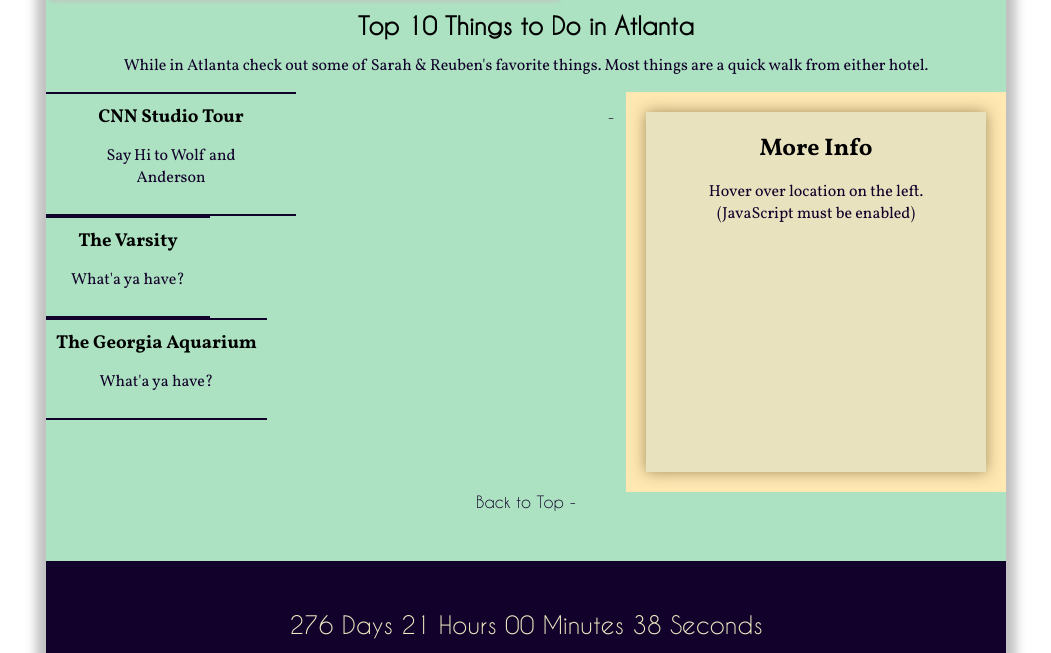
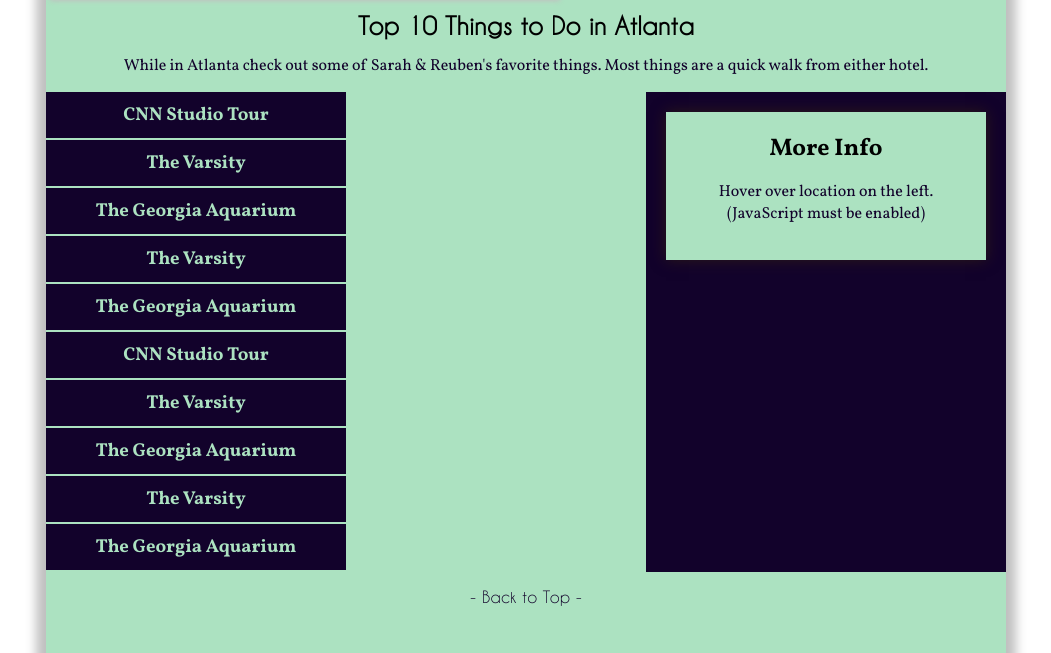
Before and after one commit to reubeningber/-Weddingber, a plain HTML site: page index.html in a window 1280 px wide. Shown: the part 4976-5629 px from the top of the page, without its empty margins (114-1165 px from the left). Drawn offline with nearby package versions, Linux system fonts and the light colour scheme; some packages are replaced by stand-ins of ours.

Commit message:
Styles Destination Guide map

```diff
--- a/index.html
+++ b/index.html
@@ -290,24 +290,54 @@
 						<h3 class="section-sub-hd">Top 10 Things to Do in Atlanta</h3>
 
 						<p>While in Atlanta check out some of Sarah & Reuben's favorite things. Most things are a quick walk from either hotel.</p>
-<div class="desination-guide">
+<div class="destination-guide">
 	<ul id="locations">
-
 		<li class="destination-item" data-geo-lat="33.757762" data-geo-long="-84.394473">
 			<h3>CNN Studio Tour</h3>
-			<p>Say Hi to Wolf and Anderson</p>
 			<p class="longdesc"><strong>About:</strong> O'Hare International Airport has been voted the "Best Airport in North America" for 10 years by two separate sources: Readers of the U.S. Edition of Business Traveler Magazine (1998-2003) and Global Traveler Magazine (2004-2007). Travel and Leisure magazine's 2009 "America's Favorite Cities" ranked Chicago's Airport System (O'Hare and Midway) the second-worst for delays, New York City's airport system (JFK, Newark Liberty, and LaGuardia) being the first.</p>
 		</li>
 
 		<li class="destination-item" data-geo-lat="33.771890" data-geo-long="-84.389376">
 			<h3>The Varsity</h3>
-			<p>What'a ya have?</p>
 			<p class="longdesc"><strong>About:</strong> O'Hare International Airport has been voted the "Best Airport in North America" for 10 years by two separate sources: Readers of the U.S. Edition of Business Traveler Magazine (1998-2003) and Global Traveler Magazine (2004-2007). Travel and Leisure magazine's 2009 "America's Favorite Cities" ranked Chicago's Airport System (O'Hare and Midway) the second-worst for delays, New York City's airport system (JFK, Newark Liberty, and LaGuardia) being the first.</p>
 		</li>
 
 		<li class="destination-item" data-geo-lat="33.769955" data-geo-long="-84.379098">
 			<h3>The Georgia Aquarium</h3>
-			<p>What'a ya have?</p>
+			<p class="longdesc"><strong>About:</strong> O'Hare International Airport has been voted the "Best Airport in North America" for 10 years by two separate sources: Readers of the U.S. Edition of Business Traveler Magazine (1998-2003) and Global Traveler Magazine (2004-2007). Travel and Leisure magazine's 2009 "America's Favorite Cities" ranked Chicago's Airport System (O'Hare and Midway) the second-worst for delays, New York City's airport system (JFK, Newark Liberty, and LaGuardia) being the first.</p>
+		</li>
+
+		<li class="destination-item" data-geo-lat="33.771890" data-geo-long="-84.389376">
+			<h3>The Varsity</h3>
+			<p class="longdesc"><strong>About:</strong> O'Hare International Airport has been voted the "Best Airport in North America" for 10 years by two separate sources: Readers of the U.S. Edition of Business Traveler Magazine (1998-2003) and Global Traveler Magazine (2004-2007). Travel and Leisure magazine's 2009 "America's Favorite Cities" ranked Chicago's Airport System (O'Hare and Midway) the second-worst for delays, New York City's airport system (JFK, Newark Liberty, and LaGuardia) being the first.</p>
+		</li>
+
+		<li class="destination-item" data-geo-lat="33.769955" data-geo-long="-84.379098">
+			<h3>The Georgia Aquarium</h3>
+			<p class="longdesc"><strong>About:</strong> O'Hare International Airport has been voted the "Best Airport in North America" for 10 years by two separate sources: Readers of the U.S. Edition of Business Traveler Magazine (1998-2003) and Global Traveler Magazine (2004-2007). Travel and Leisure magazine's 2009 "America's Favorite Cities" ranked Chicago's Airport System (O'Hare and Midway) the second-worst for delays, New York City's airport system (JFK, Newark Liberty, and LaGuardia) being the first.</p>
+		</li>
+		<li class="destination-item" data-geo-lat="33.757762" data-geo-long="-84.394473">
+			<h3>CNN Studio Tour</h3>
+			<p class="longdesc"><strong>About:</strong> O'Hare International Airport has been voted the "Best Airport in North America" for 10 years by two separate sources: Readers of the U.S. Edition of Business Traveler Magazine (1998-2003) and Global Traveler Magazine (2004-2007). Travel and Leisure magazine's 2009 "America's Favorite Cities" ranked Chicago's Airport System (O'Hare and Midway) the second-worst for delays, New York City's airport system (JFK, Newark Liberty, and LaGuardia) being the first.</p>
+		</li>
+
+		<li class="destination-item" data-geo-lat="33.771890" data-geo-long="-84.389376">
+			<h3>The Varsity</h3>
+			<p class="longdesc"><strong>About:</strong> O'Hare International Airport has been voted the "Best Airport in North America" for 10 years by two separate sources: Readers of the U.S. Edition of Business Traveler Magazine (1998-2003) and Global Traveler Magazine (2004-2007). Travel and Leisure magazine's 2009 "America's Favorite Cities" ranked Chicago's Airport System (O'Hare and Midway) the second-worst for delays, New York City's airport system (JFK, Newark Liberty, and LaGuardia) being the first.</p>
+		</li>
+
+		<li class="destination-item" data-geo-lat="33.769955" data-geo-long="-84.379098">
+			<h3>The Georgia Aquarium</h3>
+			<p class="longdesc"><strong>About:</strong> O'Hare International Airport has been voted the "Best Airport in North America" for 10 years by two separate sources: Readers of the U.S. Edition of Business Traveler Magazine (1998-2003) and Global Traveler Magazine (2004-2007). Travel and Leisure magazine's 2009 "America's Favorite Cities" ranked Chicago's Airport System (O'Hare and Midway) the second-worst for delays, New York City's airport system (JFK, Newark Liberty, and LaGuardia) being the first.</p>
+		</li>
+
+		<li class="destination-item" data-geo-lat="33.771890" data-geo-long="-84.389376">
+			<h3>The Varsity</h3>
+			<p class="longdesc"><strong>About:</strong> O'Hare International Airport has been voted the "Best Airport in North America" for 10 years by two separate sources: Readers of the U.S. Edition of Business Traveler Magazine (1998-2003) and Global Traveler Magazine (2004-2007). Travel and Leisure magazine's 2009 "America's Favorite Cities" ranked Chicago's Airport System (O'Hare and Midway) the second-worst for delays, New York City's airport system (JFK, Newark Liberty, and LaGuardia) being the first.</p>
+		</li>
+
+		<li class="destination-item" data-geo-lat="33.769955" data-geo-long="-84.379098">
+			<h3>The Georgia Aquarium</h3>
 			<p class="longdesc"><strong>About:</strong> O'Hare International Airport has been voted the "Best Airport in North America" for 10 years by two separate sources: Readers of the U.S. Edition of Business Traveler Magazine (1998-2003) and Global Traveler Magazine (2004-2007). Travel and Leisure magazine's 2009 "America's Favorite Cities" ranked Chicago's Airport System (O'Hare and Midway) the second-worst for delays, New York City's airport system (JFK, Newark Liberty, and LaGuardia) being the first.</p>
 		</li>
 	</ul>
--- a/less/destination-guide.less
+++ b/less/destination-guide.less
@@ -1,38 +1,67 @@
+.destination-guide {
+	.clearfix();
+}
+
 #locations {
 	list-style: none;
-	width: 250px;
+	width: percentage(300 / 960);
+	background-color: @blue;
+	color: @green !important;
 	float: left;
 
 	.destination-item {
+		width: 100%;
 		padding: 10px;
 		float: left;
 		position: relative;
 		z-index: 20;
-		border-top: 2px solid @blue;
-		border-bottom: 2px solid @blue;
+		border-bottom: 2px solid @green;
+		.box-sizing(border-box);
 
 		&:hover,
 		&.hover {
-			background: #ffe8b2 url(../img/shadow.png) 128px 0 repeat-y;
-
-			h3 {
-				color: red;
-				text-shadow: 0 1px 0px rgba(255,255,255,0.3);
-			}
+			color: @blue;
+			background: @green;
+			border-bottom: 2px solid @blue;
 		}
 	}
 }
 
-.destination-guide {
-	.clearfix();
+
+#map_canvas {
+	width: percentage(300 / 960);
+	height: 480px;
+	float: left;
+	position: relative;
+	z-index: 30 !important;
 }
 
-#map_canvas { width: 100%; height: 400px; width: 300px; float: left; position: relative; z-index: 30 !important; }
 
+#content {
+	width: 300px;
+}
 
-#content { width: 300px; }
+#more-info {
+	width: percentage(360 / 960);
+	height: 480px;
+	float: right;
+	background: @blue;
+	padding: 20px;
+	.box-sizing(border-box);
+}
 
-#more-info { width: 340px; float: right; background: #ffe8b2; padding: 20px; height: 360px; }
-#more-info * { position: relative; z-index: 40; }
-#more-info > div { background: #e9e2bf; -moz-box-shadow: 0 0 14px rgba(70,49,1,0.5); -webkit-box-shadow: 0 0 14px rgba(70,49,1,0.5); padding: 20px; height: 320px; }
-.longdesc { display: none; }
+#more-info * {
+	position: relative;
+	z-index: 40;
+}
+
+#more-info > div {
+	background: @green;
+	-moz-box-shadow: 0 0 14px rgba(70,49,1,0.5);
+	-webkit-box-shadow: 0 0 14px rgba(70,49,1,0.5);
+	padding: 20px;
+}
+
+.longdesc {
+	display: none;
+}
```
Also changed, not shown: css/style.css.
